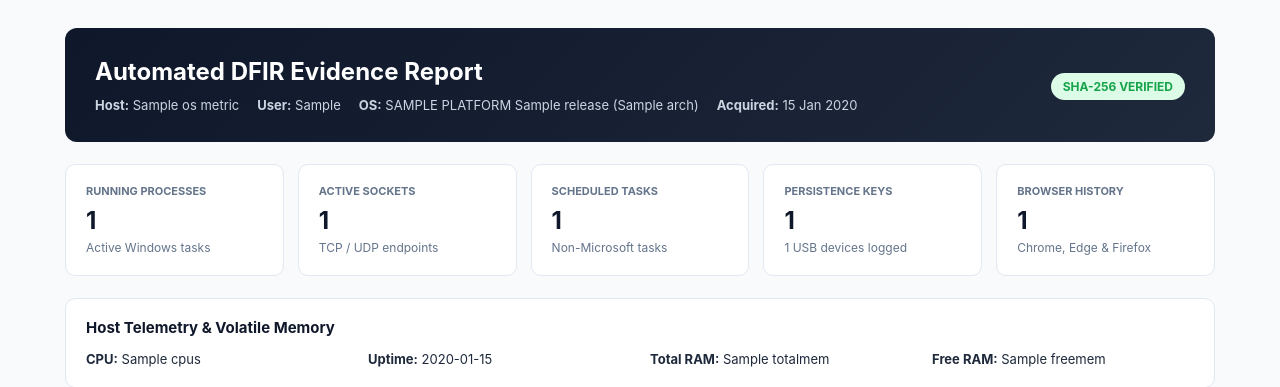
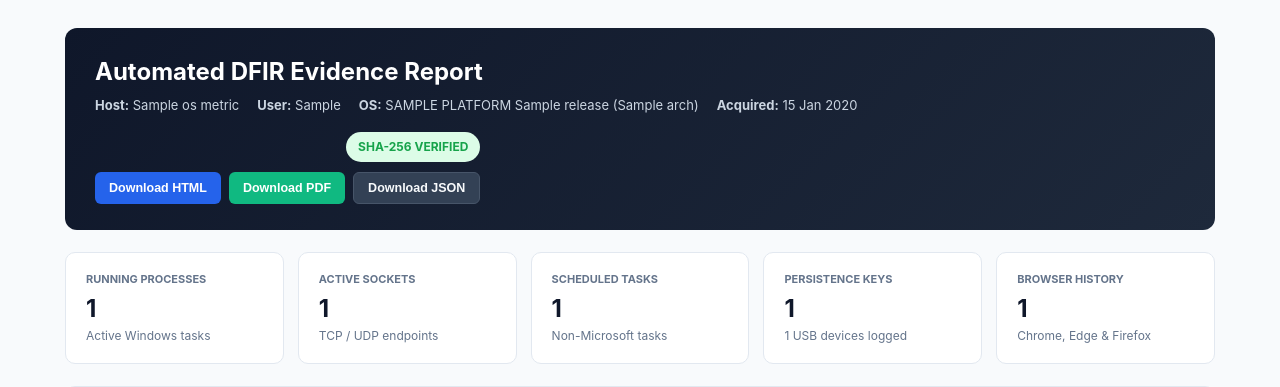
Before and after one commit to Cosmos-dot/Automated-Forensic-Evidence-Collector-HTML-PDF-Report-Generator, a Node project: template templates/reportTemplate.ejs in a window 1280 px wide. Shown: the top 387 px of the page. Run offline with Node 20 templates, Linux system fonts and the light colour scheme; the template is opened without the code that fills it: most values are stand-ins (such as "Sample title", 1, 10 or a date in 2020).

Commit message:
Add Download HTML, PDF, and JSON buttons to DFIR report header

```diff
--- a/templates/reportTemplate.ejs
+++ b/templates/reportTemplate.ejs
@@ -11,7 +11,22 @@
         .header-card { background: linear-gradient(135deg, #0f172a 0%, #1e293b 100%); color: #fff; padding: 26px 30px; border-radius: 12px; margin-bottom: 22px; display: flex; justify-content: space-between; align-items: center; flex-wrap: wrap; gap: 16px; }
         .header-card h1 { margin: 0 0 6px 0; font-size: 24px; }
         .header-meta { color: #cbd5e1; font-size: 13px; display: flex; flex-wrap: wrap; gap: 18px; }
+        .header-actions { display: flex; flex-direction: column; align-items: flex-end; gap: 10px; }
         .badge-verified { background: #dcfce7; color: var(--success); font-weight: 700; font-size: 12px; padding: 6px 12px; border-radius: 999px; }
+        .download-bar { display: flex; flex-wrap: wrap; gap: 8px; }
+        .btn-dl {
+            border: none;
+            border-radius: 6px;
+            padding: 8px 14px;
+            font-size: 12.5px;
+            font-weight: 600;
+            cursor: pointer;
+            transition: opacity 0.15s ease;
+        }
+        .btn-dl:hover { opacity: 0.9; }
+        .btn-html { background: #2563eb; color: #ffffff; }
+        .btn-pdf { background: #10b981; color: #ffffff; }
+        .btn-json { background: #334155; color: #f8fafc; border: 1px solid #475569; }
         .badge-browser { display: inline-block; font-weight: 700; font-size: 11px; padding: 2px 8px; border-radius: 999px; background: #e0e7ff; color: #1d4ed8; }
         .badge-edge { background: #ccfbf1; color: #0f766e; }
         .badge-firefox { background: #ffedd5; color: #c2410c; }
@@ -36,7 +51,13 @@
         code { font-family: Consolas, monospace; background: #f1f5f9; padding: 2px 6px; border-radius: 4px; font-size: 12px; }
         .url-cell { max-width: 340px; word-break: break-all; color: var(--accent); }
         .footer { text-align: center; font-size: 12px; color: var(--text-muted); margin-top: 24px; }
-        @media print { body { background: #fff; padding: 0; } .search-bar { display: none !important; } .header-card, .badge-browser { -webkit-print-color-adjust: exact; print-color-adjust: exact; } .table-card, .card, .hash-section { break-inside: avoid-page; } tr { break-inside: avoid; } }
+        @media print {
+            body { background: #fff; padding: 0; }
+            .search-bar, .download-bar { display: none !important; }
+            .header-card, .badge-browser { -webkit-print-color-adjust: exact; print-color-adjust: exact; }
+            .table-card, .card, .hash-section { break-inside: avoid-page; }
+            tr { break-inside: avoid; }
+        }
     </style>
 </head>
 <body>
@@ -51,8 +72,16 @@
                     <span><strong>Acquired:</strong> <%= acquisitionTime %></span>
                 </div>
             </div>
-            <div><span class="badge-verified">SHA-256 VERIFIED</span></div>
+            <div class="header-actions">
+                <span class="badge-verified">SHA-256 VERIFIED</span>
+                <div class="download-bar">
+                    <button type="button" class="btn-dl btn-html" onclick="downloadHtmlReport()">Download HTML</button>
+                    <button type="button" class="btn-dl btn-pdf" onclick="window.print()">Download PDF</button>
+                    <button type="button" class="btn-dl btn-json" onclick="downloadJsonBundle()">Download JSON</button>
+                </div>
+            </div>
         </div>
+
         <div class="metrics-grid">
             <div class="card"><div class="title">Running Processes</div><div class="value"><%= processes.length %></div><div class="sub">Active Windows tasks</div></div>
             <div class="card"><div class="title">Active Sockets</div><div class="value"><%= network.length %></div><div class="sub">TCP / UDP endpoints</div></div>
@@ -60,6 +89,7 @@
             <div class="card"><div class="title">Persistence Keys</div><div class="value"><%= registry.runKeys.length %></div><div class="sub"><%= registry.usbHistory.length %> USB devices logged</div></div>
             <div class="card"><div class="title">Browser History</div><div class="value"><%= history.length %></div><div class="sub">Chrome, Edge &amp; Firefox</div></div>
         </div>
+
         <div class="hash-section">
             <h3>Host Telemetry &amp; Volatile Memory</h3>
             <div class="sys-grid">
@@ -69,11 +99,14 @@
                 <div><strong>Free RAM:</strong> <%= osMetrics.freemem %></div>
             </div>
         </div>
+
         <div class="hash-section">
             <h3>Master Chain-of-Custody Manifest Hash (SHA-256)</h3>
             <div class="hash-box"><%= manifest.masterHash %></div>
         </div>
+
         <input type="text" id="tableFilter" class="search-bar" onkeyup="filterTables()" placeholder="Search processes, PIDs, IP addresses, scheduled tasks, registry keys, or browser URLs...">
+
         <div class="table-card">
             <div class="table-header"><h3>Chain-of-Custody Artifact Hashes</h3><span>UTC: <%= manifest.metadata.timestampUTC %></span></div>
             <table>
@@ -88,6 +121,7 @@
                 </tbody>
             </table>
         </div>
+
         <div class="table-card">
             <div class="table-header"><h3>Scheduled Tasks (Persistence &amp; Automation)</h3><span><%= scheduledTasks.length %> tasks</span></div>
             <table>
@@ -98,6 +132,7 @@
                 </tbody>
             </table>
         </div>
+
         <div class="table-card">
             <div class="table-header"><h3>Registry Persistence (Run / RunOnce)</h3><span><%= registry.runKeys.length %> entries</span></div>
             <table>
@@ -108,6 +143,7 @@
                 </tbody>
             </table>
         </div>
+
         <div class="table-card">
             <div class="table-header"><h3>USB Storage Device History (USBSTOR)</h3><span><%= registry.usbHistory.length %> devices</span></div>
             <table>
@@ -118,6 +154,7 @@
                 </tbody>
             </table>
         </div>
+
         <div class="table-card">
             <div class="table-header"><h3>Multi-Browser History (Chrome, Edge &amp; Firefox)</h3><span><%= history.length %> recent visits</span></div>
             <table>
@@ -128,6 +165,7 @@
                 </tbody>
             </table>
         </div>
+
         <div class="table-card">
             <div class="table-header"><h3>Active Network Connections</h3><span>Showing <%= Math.min(network.length, 100) %> of <%= network.length %></span></div>
             <table>
@@ -137,6 +175,7 @@
                 </tbody>
             </table>
         </div>
+
         <div class="table-card">
             <div class="table-header"><h3>Running Processes</h3><span>Showing <%= Math.min(processes.length, 100) %> of <%= processes.length %></span></div>
             <table>
@@ -146,8 +185,44 @@
                 </tbody>
             </table>
         </div>
+
         <div class="footer">Automated DFIR Forensic Evidence Collector v1.1.0 &bull; Host: <%= osMetrics.hostname %></div>
     </div>
-    <script>function filterTables() { const f = document.getElementById("tableFilter").value.toLowerCase(); document.querySelectorAll("tbody tr").forEach(r => { r.style.display = r.textContent.toLowerCase().includes(f) ? "" : "none"; }); }</script>
+
+    <script id="embedded-evidence" type="application/json"><%- JSON.stringify({ manifest, osMetrics, scheduledTasks, registry, history, network, processes }).replace(/</g, '\\u003c') %></script>
+
+    <script>
+        function filterTables() {
+            const f = document.getElementById("tableFilter").value.toLowerCase();
+            document.querySelectorAll("tbody tr").forEach(r => {
+                r.style.display = r.textContent.toLowerCase().includes(f) ? "" : "none";
+            });
+        }
+
+        function triggerFileDownload(content, filename, mimeType) {
+            const blob = new Blob([content], { type: mimeType });
+            const url = URL.createObjectURL(blob);
+            const a = document.createElement("a");
+            a.href = url;
+            a.download = filename;
+            document.body.appendChild(a);
+            a.click();
+            document.body.removeChild(a);
+            URL.revokeObjectURL(url);
+        }
+
+        function downloadHtmlReport() {
+            const host = "<%= osMetrics.hostname %>";
+            const htmlDoc = "<!DOCTYPE html>\n" + document.documentElement.outerHTML;
+            triggerFileDownload(htmlDoc, `DFIR-Report-${host}.html`, "text/html;charset=utf-8");
+        }
+
+        function downloadJsonBundle() {
+            const host = "<%= osMetrics.hostname %>";
+            const rawJson = document.getElementById("embedded-evidence").textContent;
+            const formatted = JSON.stringify(JSON.parse(rawJson), null, 2);
+            triggerFileDownload(formatted, `DFIR-Evidence-${host}.json`, "application/json;charset=utf-8");
+        }
+    </script>
 </body>
 </html>
```
